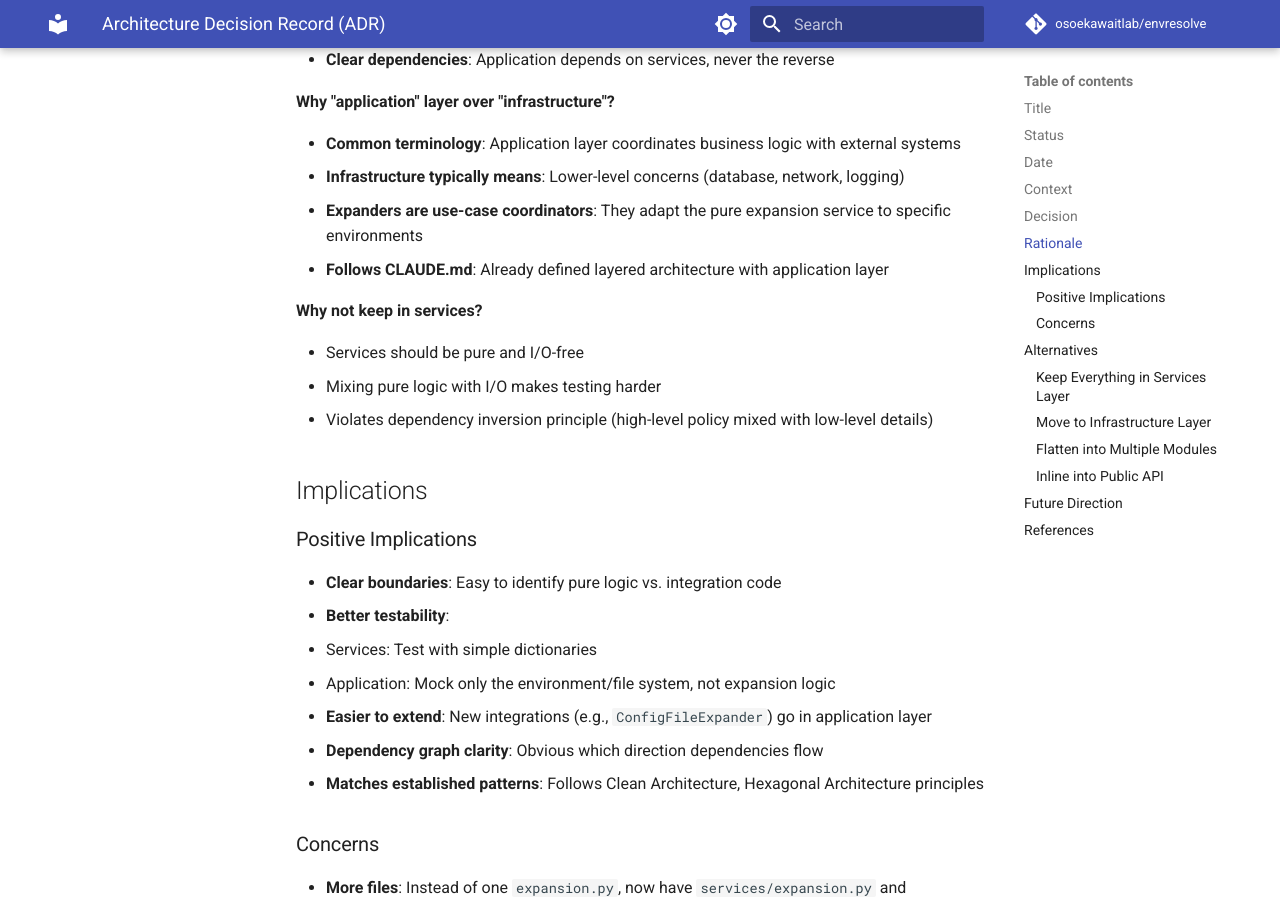
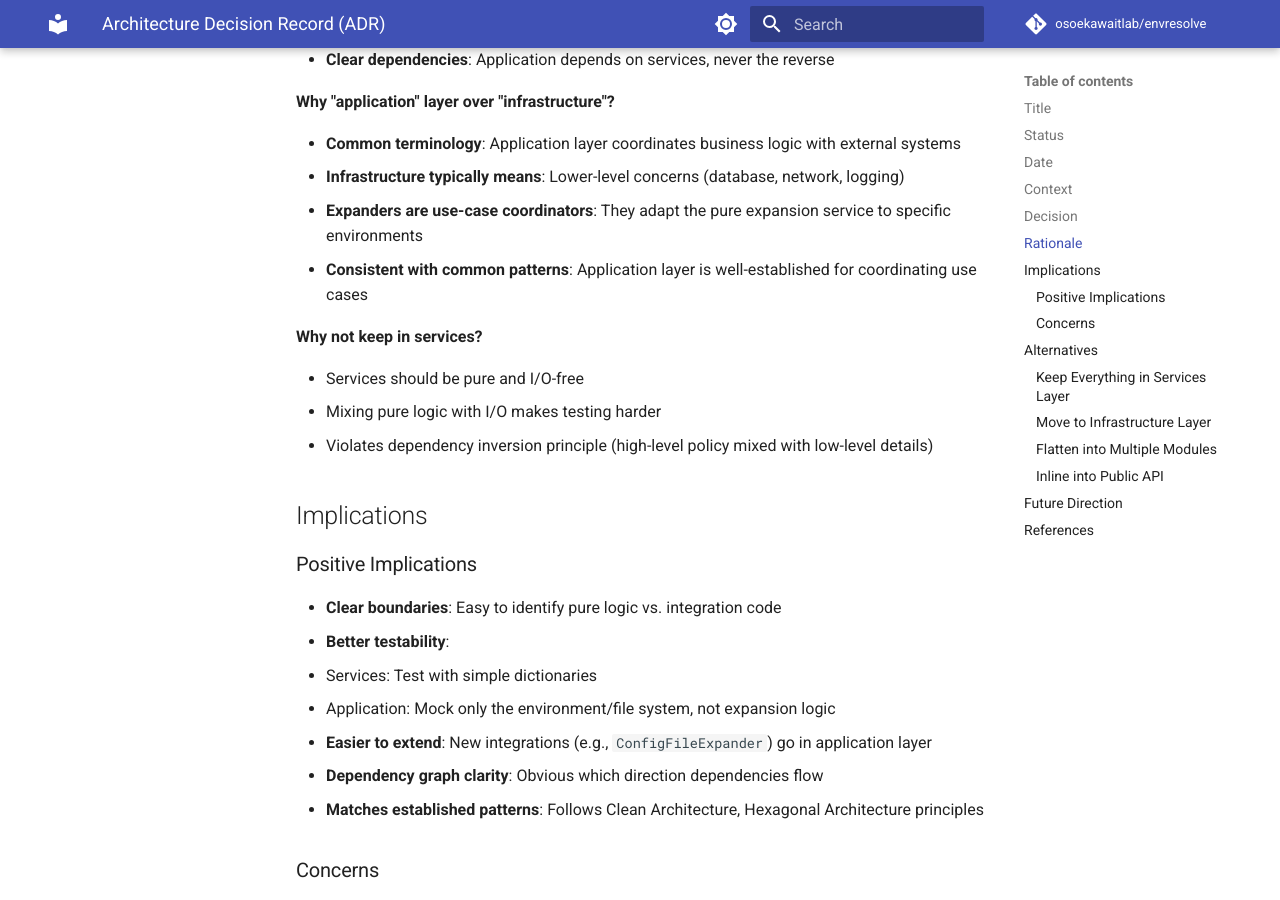
Before and after one commit to osoekawaitlab/envresolve, an MkDocs documentation site: the page built from docs/adr/0007-layer-separation-services-vs-application.md, in a window 1280 px wide and 900 px high, scrolled down 2135 px. Built offline with MkDocs 1.6.1 and Material for MkDocs 9.7.7, drawn with Linux system fonts in a browser that asks for light colours; comment, search, counter and statistics services are not loaded; some of the changed text lies outside the part shown.

Commit message:
docs: remove incorrect lines

```diff
--- a/docs/adr/0007-layer-separation-services-vs-application.md
+++ b/docs/adr/0007-layer-separation-services-vs-application.md
@@ -80,7 +80,7 @@
 - **Common terminology**: Application layer coordinates business logic with external systems
 - **Infrastructure typically means**: Lower-level concerns (database, network, logging)
 - **Expanders are use-case coordinators**: They adapt the pure expansion service to specific environments
-- **Follows CLAUDE.md**: Already defined layered architecture with application layer
+- **Consistent with common patterns**: Application layer is well-established for coordinating use cases
 
 **Why not keep in services?**
 
@@ -185,12 +185,9 @@
   - Domain-driven design with aggregates
   - More sophisticated layering (use cases, repositories, etc.)
 
-- **Document in CLAUDE.md**: Update architecture section to reflect layer boundaries and responsibilities
-
 ## References
 
 - Clean Architecture (Robert C. Martin): https://blog.cleancoder.com/uncle-bob/2012/08/13/the-clean-architecture.html
 - Hexagonal Architecture (Alistair Cockburn): https://alistair.cockburn.us/hexagonal-architecture/
-- CLAUDE.md: Project architecture section defining layer structure
 - Implementation: `src/envresolve/application/expanders.py`, `src/envresolve/services/expansion.py`
 - Issue discussion: API redesign and layer separation
```
